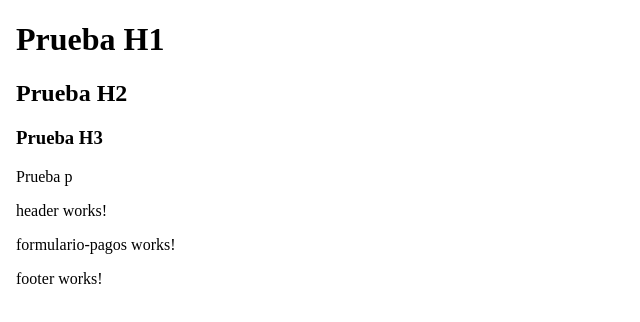
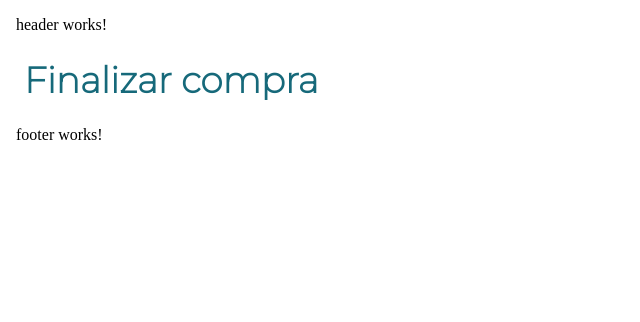
Before and after one commit to fabianSystem19/NU01_Front01, an Angular app in the folder NU01_FRONT01/: page /pago in a window 1280 px wide. Shown: the top 322 px of the page, without its empty margins (0-640 px from the left). Built offline with nearby package versions, Linux system fonts and the light colour scheme.

Commit message:
Instalación de componentes y pruebas.
Se instalaron componentes faltantes para la ejecución del proyecto en el navegador, y se corrigió fallos del CSS, se hicieron pruebas para comprobar.

```diff
--- a/NU01_FRONT01/src/app/app.component.html
+++ b/NU01_FRONT01/src/app/app.component.html
@@ -6,10 +6,7 @@
 </head>
 
 <body>
-<h1>Prueba H1</h1>
-<H2>Prueba H2</H2>
-<h3>Prueba H3</h3>
-<p>Prueba p</p>
+
 
 <app-header></app-header>
 
--- a/NU01_FRONT01/src/app/pages/formulario-pagos/formulario-pagos.component.css
+++ b/NU01_FRONT01/src/app/pages/formulario-pagos/formulario-pagos.component.css
@@ -0,0 +1,29 @@
+/* Parámetros texto */
+
+h1{
+    font-family: 'Montserrat', sans-serif;
+    font-size: 36px;
+}
+
+h2{
+    font-family: 'Montserrat', sans-serif;
+    font-size: 30px;
+}
+
+h3{
+    font-family: 'Montserrat', sans-serif;
+    font-size: 24px;
+}
+
+p{
+    font-family: 'Open Sans', sans-serif;
+    font-size: 18px;
+}
+.titulo{
+    font-family: 'Montserrat', sans-serif;
+    font-size: 36px;
+    color: #16697A;
+    font-style: bolder;
+}
+
+/* Fin parámetros texto */
--- a/NU01_FRONT01/src/app/pages/formulario-pagos/formulario-pagos.component.html
+++ b/NU01_FRONT01/src/app/pages/formulario-pagos/formulario-pagos.component.html
@@ -1 +1,5 @@
-<p>formulario-pagos works!</p>
+<body> <!-- El Body es provisional para ver ejecucion en tiempo real -->
+
+    <h1 class="titulo">Finalizar compra</h1>
+
+</body>
--- a/package.json
+++ b/package.json
@@ -3,7 +3,8 @@
     "@angular/cli": "^16.0.4",
     "@angular/core": "^16.0.4",
     "@angular/forms": "^16.0.4",
-    "@angular/platform-browser": "^16.0.4"
+    "@angular/platform-browser": "^16.0.4",
+    "@angular/platform-browser-dynamic": "^16.0.4"
   },
   "devDependencies": {
     "@types/jest": "^29.5.2"
```
Also changed, not shown: 2 other files (tests, documents, lock files or other folders).
